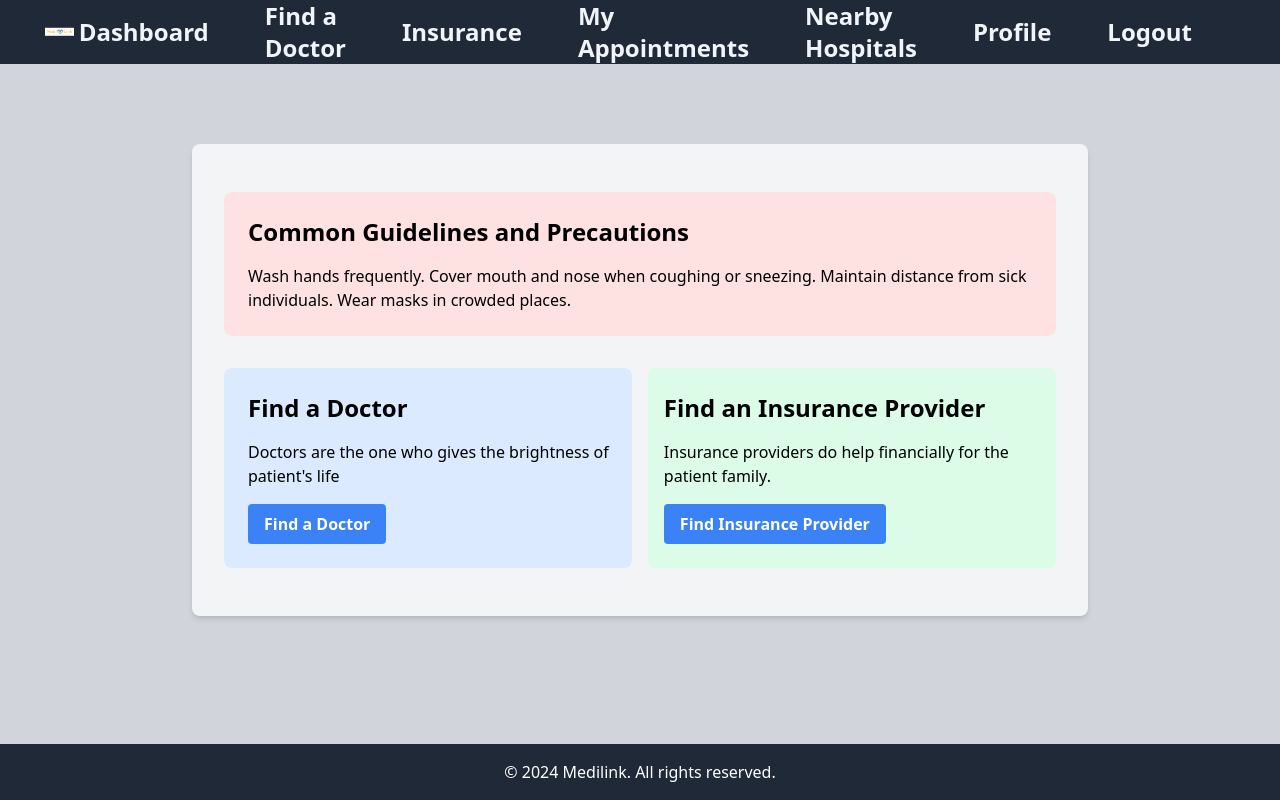
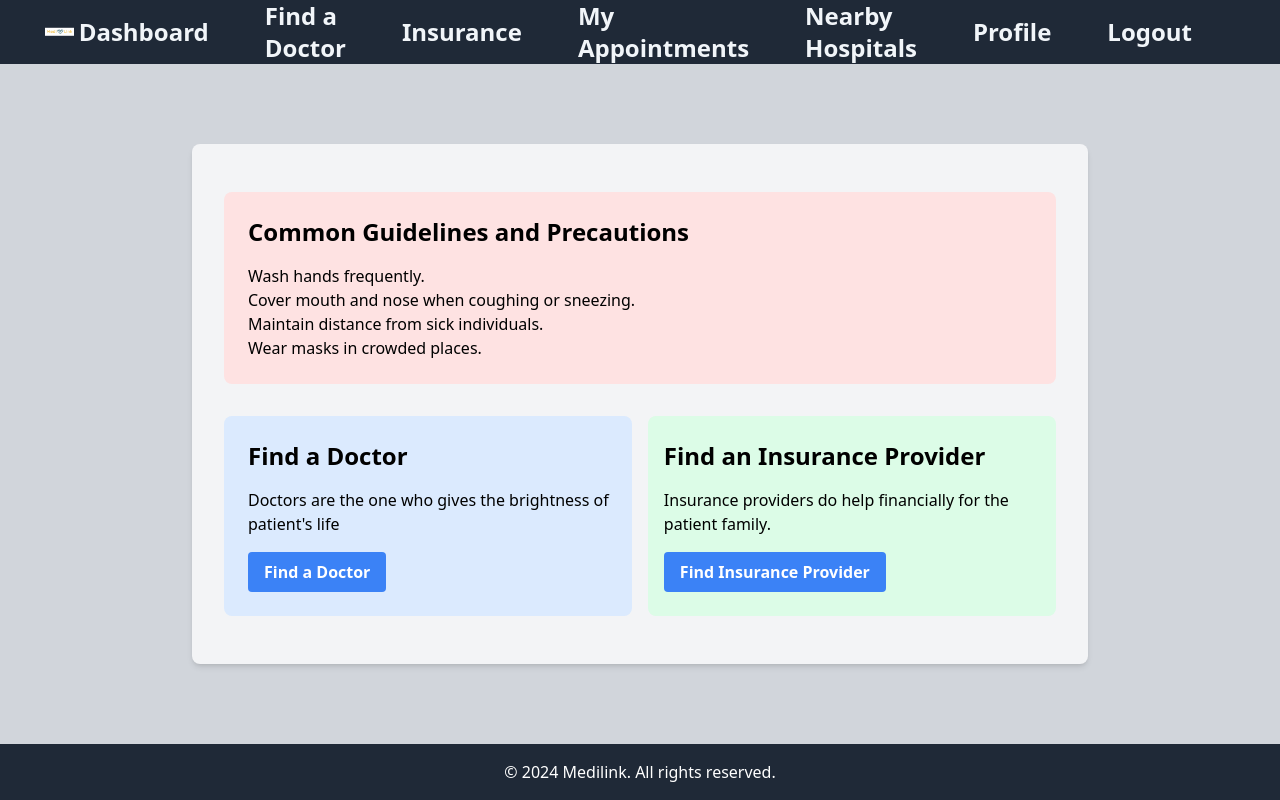
Before and after one commit to pavanpandya/patient-frontend, a Next.js app: page /dashboard in a window 1280 px wide. Built offline with nearby package versions, Linux system fonts and the light colour scheme.

Commit message:
Update dashboard.tsx

```diff
--- a/src/pages/dashboard.tsx
+++ b/src/pages/dashboard.tsx
@@ -13,10 +13,10 @@ const Dashboard: React.FC = () => {
           <div className="mb-8 bg-red-100 rounded-lg p-6">
             <h2 className="text-2xl font-bold mb-4">Common Guidelines and Precautions</h2>
             <p>
-              Wash hands frequently.
-              Cover mouth and nose when coughing or sneezing.
-              Maintain distance from sick individuals.
-              Wear masks in crowded places.
+               <p>Wash hands frequently.</p>
+               <p>Cover mouth and nose when coughing or sneezing.</p>
+               <p> Maintain distance from sick individuals.</p>
+               <p> Wear masks in crowded places.</p>
             </p>
           </div>
 
```
